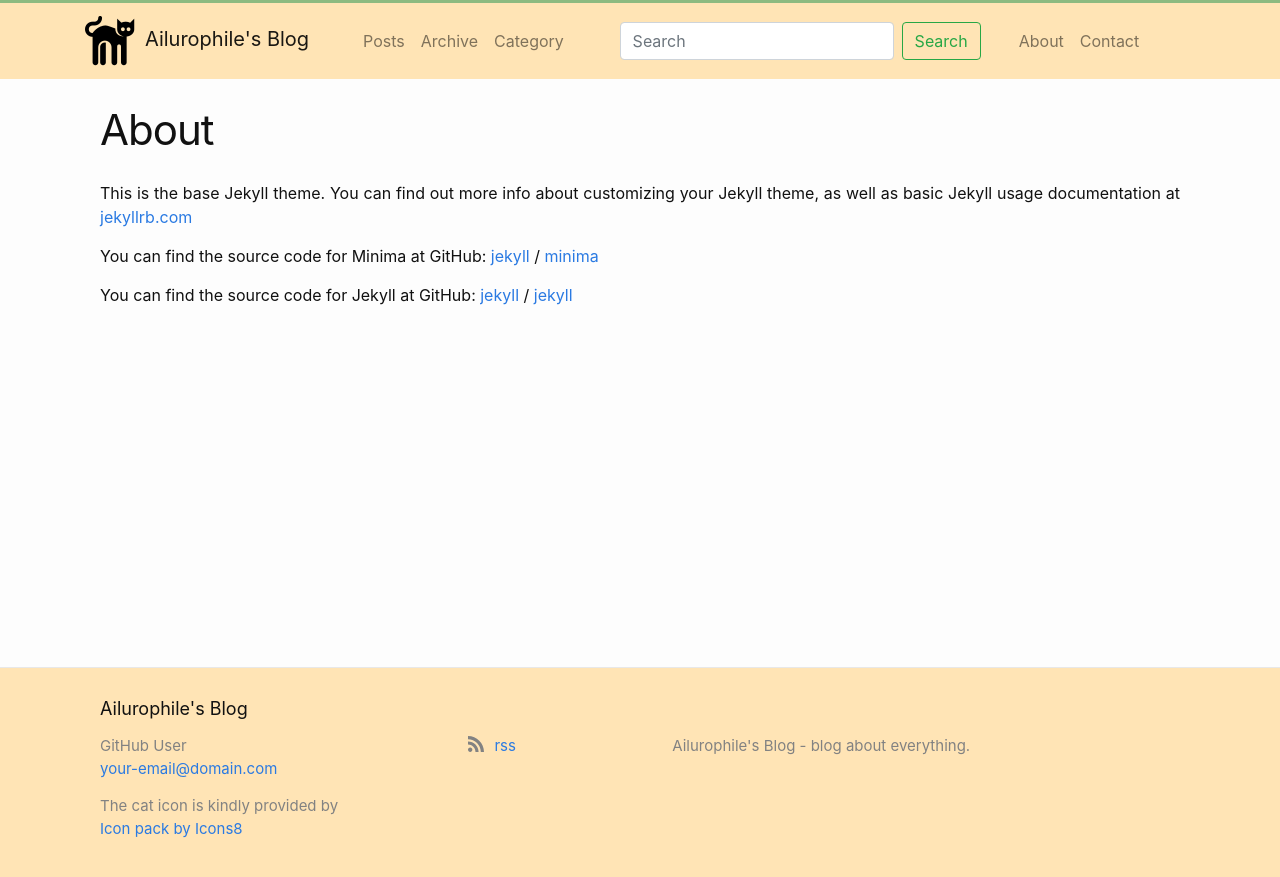
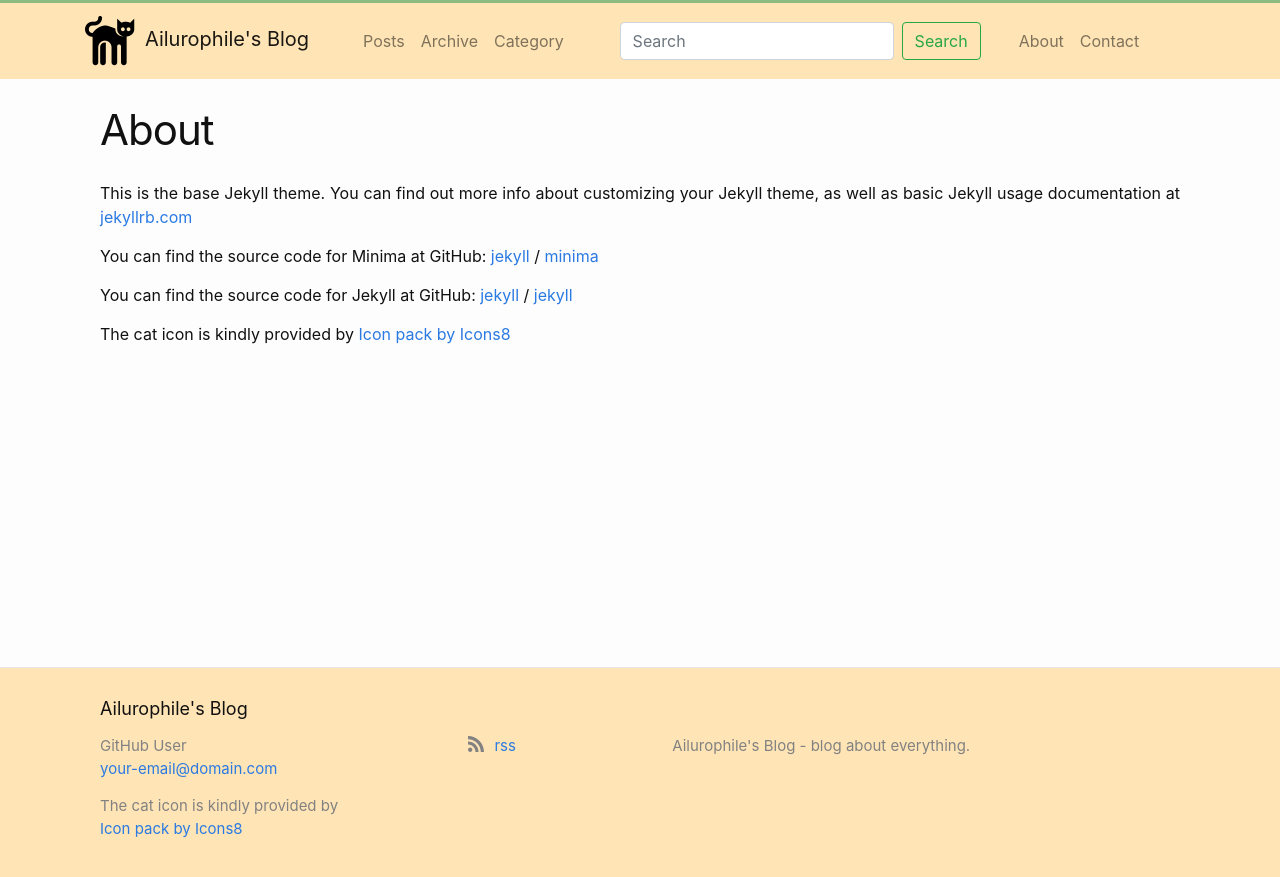
Before and after one commit to dovletov/dovletov.github.io, a Jekyll site: the page built from about.md, in a window 1280 px wide. Shown: the top 877 px of the page. Built offline with Jekyll 4.4.1, drawn with Linux system fonts in a browser that asks for light colours.

Commit message:
Initial change

```diff
--- a/about.md
+++ b/about.md
@@ -14,5 +14,7 @@ You can find the source code for Jekyll at GitHub:
 [jekyll][jekyll-organization] /
 [jekyll](https://github.com/jekyll/jekyll)
 
+The cat icon is kindly provided by [Icon pack by Icons8](https://icons8.com/)
+
 
 [jekyll-organization]: https://github.com/jekyll
```
